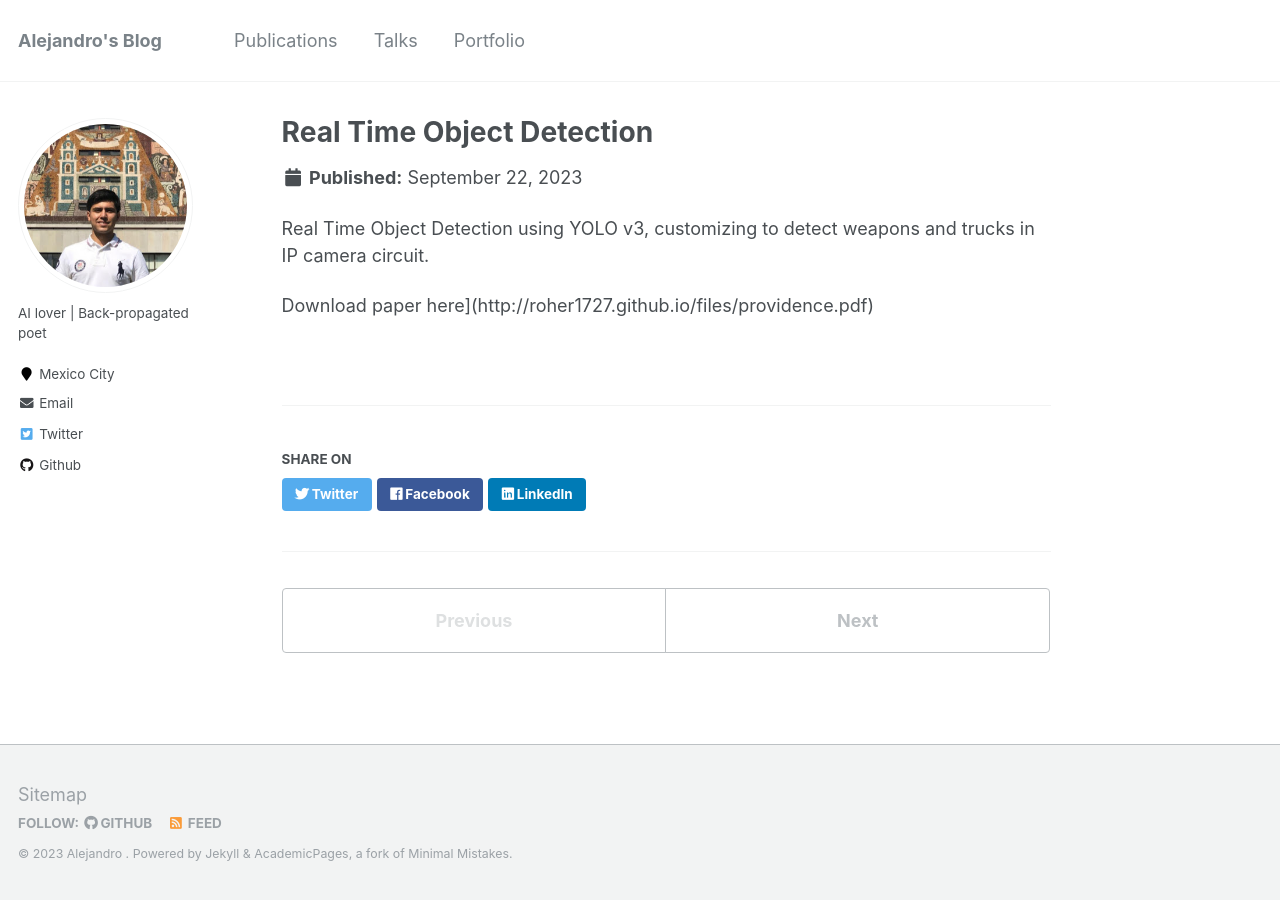
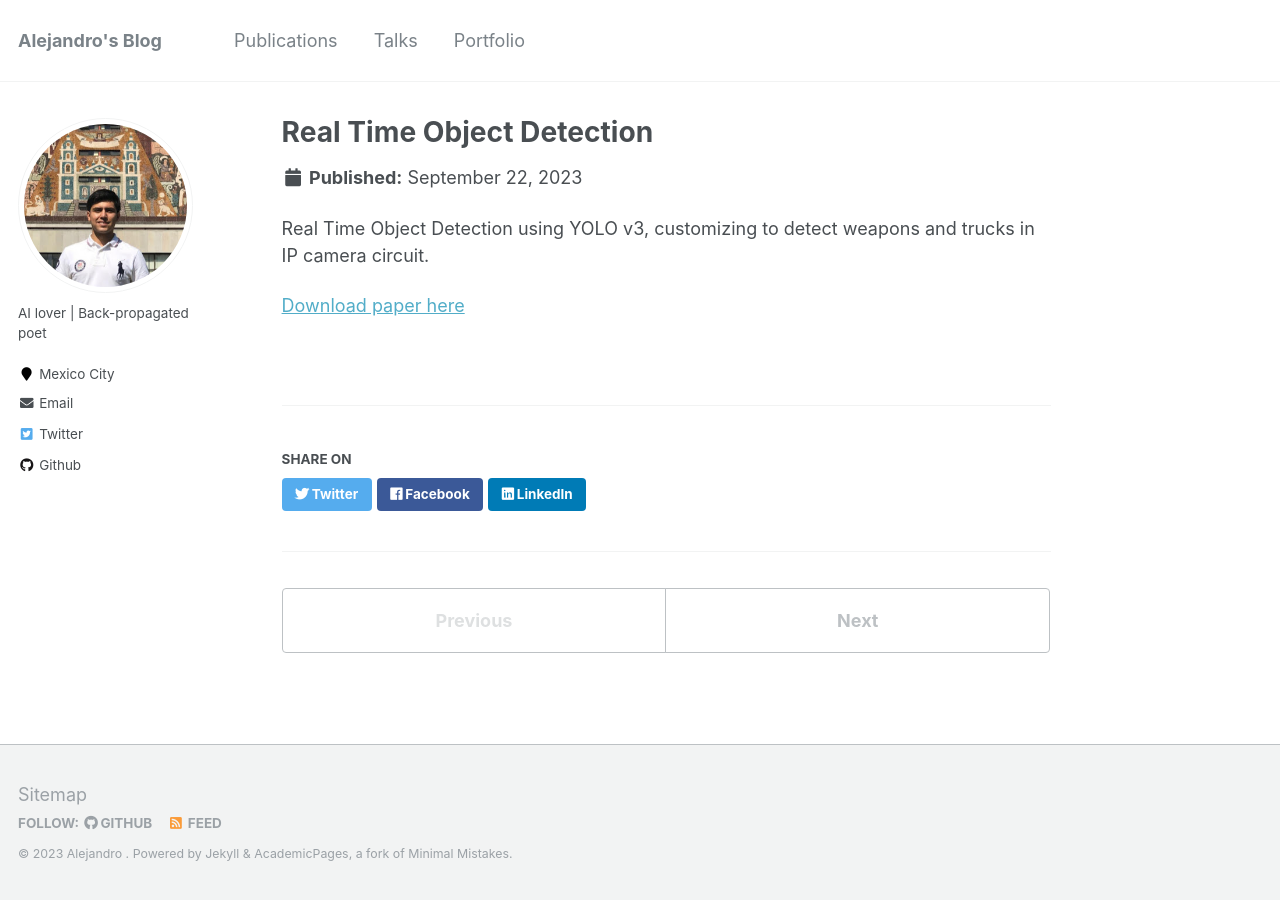
Before and after one commit to roher1727/roher1727.github.io, a Jekyll site: the page built from _portfolio/portfolio-1.md, in a window 1280 px wide. Built offline with Jekyll 4.4.1, drawn with Linux system fonts in a browser that asks for light colours.

Commit message:
Typo hotfix

```diff
--- a/_portfolio/portfolio-1.md
+++ b/_portfolio/portfolio-1.md
@@ -6,4 +6,4 @@ collection: portfolio
 
 Real Time Object Detection using YOLO v3, customizing to detect weapons and trucks in IP camera circuit.
 
-Download paper here](http://roher1727.github.io/files/providence.pdf)
+[Download paper here](http://roher1727.github.io/files/providence.pdf)
```
